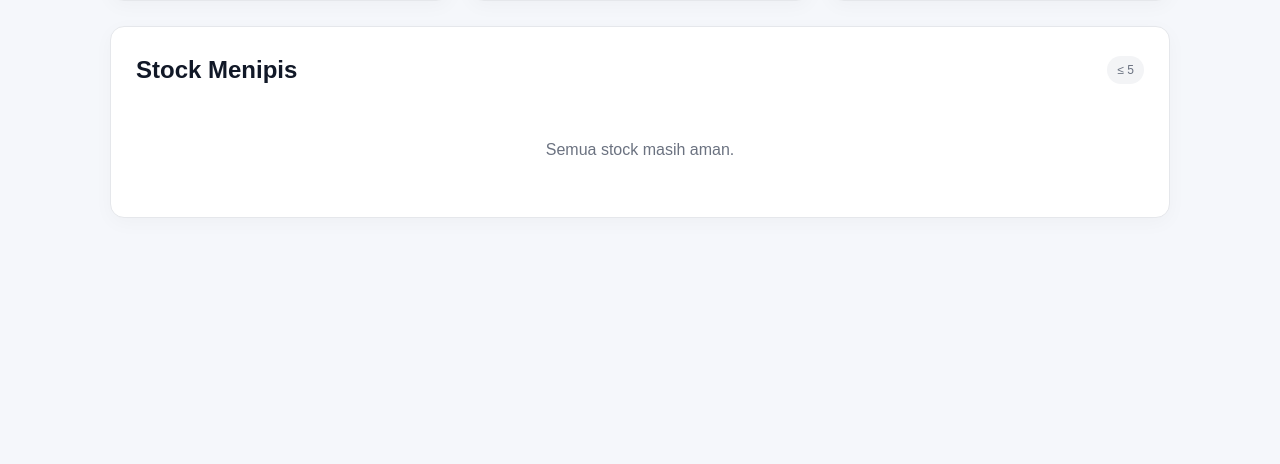
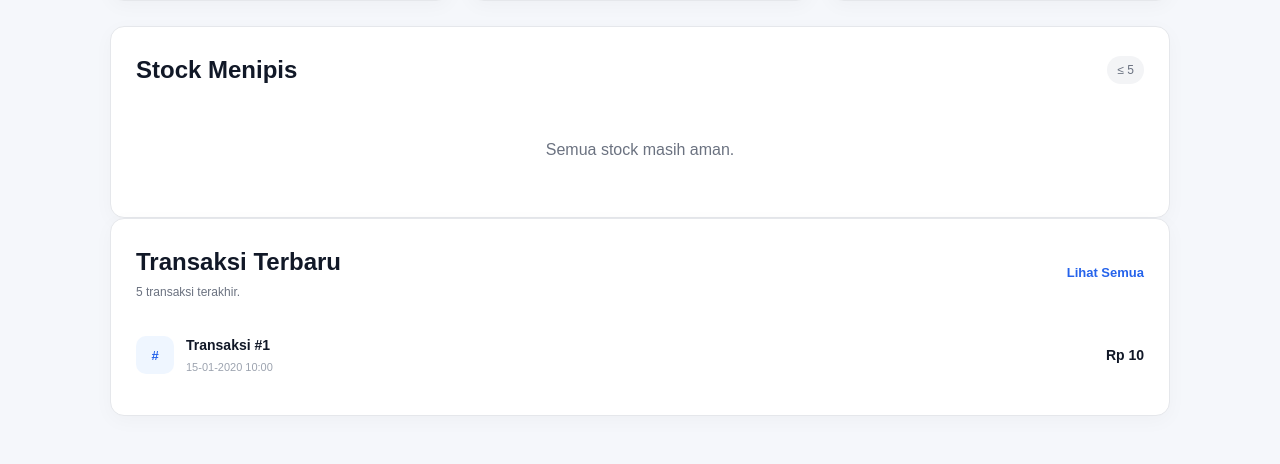
Before and after one commit to Masbismaa/flaskcrud, a Flask app: page /dashboard in a window 1280 px wide. Shown: the part 336-800 px from the top of the page. Run offline with Flask 3, Linux system fonts and the light colour scheme; tables that the repository leaves empty hold one stand-in row (values such as "Sample post").

Commit message:
Feat : Tambah transaksi terbaru pada dashboard

```diff
--- a/routes/product_routes.py
+++ b/routes/product_routes.py
@@ -6,7 +6,7 @@ from flask import (
     url_for
 )
 
-from models import db, Product, Category
+from models import db, Product, Category, Sale
 
 product_bp = Blueprint(
     "product",
@@ -41,10 +41,15 @@ def dashboard():
     ).order_by(
         Product.stock.asc()
     ).all()
+
+    recent_sales = Sale.query.order_by(
+        Sale.created_at.desc()
+    ).limit(5).all()
+
     return render_template(
         "dashboard.html", total_products = total_products,
         total_stock = total_stock, out_of_stock = out_of_stock,
-        low_stock = low_stock
+        low_stock = low_stock, recent_sales = recent_sales
     )
 
 
--- a/static/css/style.css
+++ b/static/css/style.css
@@ -944,3 +944,115 @@ select:focus {
 .nav-links a.active:hover {
     background: #1d4ed8;
 }
+
+/* =========================
+   RECENT SALES
+========================= */
+
+.card-description {
+    color: var(--text-muted);
+
+    font-size: 12px;
+
+    margin-top: 3px;
+}
+
+
+.card-link {
+    color: var(--primary);
+
+    text-decoration: none;
+
+    font-size: 13px;
+
+    font-weight: 600;
+
+    transition: color 0.2s ease;
+}
+
+
+.card-link:hover {
+    color: var(--primary-dark);
+}
+
+
+.recent-sales-list {
+    display: flex;
+
+    flex-direction: column;
+}
+
+
+.sale-item {
+    display: flex;
+
+    justify-content: space-between;
+
+    align-items: center;
+
+    gap: 15px;
+
+    padding: 14px 0;
+
+    border-bottom: 1px solid var(--border);
+}
+
+
+.sale-item:last-child {
+    border-bottom: none;
+}
+
+
+.sale-info {
+    display: flex;
+
+    align-items: center;
+
+    gap: 12px;
+}
+
+
+.sale-icon {
+    width: 38px;
+    height: 38px;
+
+    display: flex;
+
+    align-items: center;
+    justify-content: center;
+
+    border-radius: 10px;
+
+    background: #eff6ff;
+
+    color: var(--primary);
+
+    font-weight: 700;
+
+    font-size: 13px;
+}
+
+
+.sale-info strong {
+    display: block;
+
+    font-size: 14px;
+}
+
+
+.sale-info small {
+    display: block;
+
+    margin-top: 3px;
+
+    color: #9ca3af;
+
+    font-size: 11px;
+}
+
+
+.sale-total {
+    font-size: 14px;
+
+    white-space: nowrap;
+}
--- a/templates/dashboard.html
+++ b/templates/dashboard.html
@@ -105,7 +105,7 @@ Dashboard
 
         <div class="low-stock-list">
 
-    {% for product in low_stock %}
+        {% for product in low_stock %}
 
         <div class="stock-item">
 
@@ -163,4 +163,77 @@ Dashboard
 
 </div>
 
+<div class="dashboard-card recent-sales-card">
+
+    <div class="card-header">
+
+        <div>
+            <h2>
+                Transaksi Terbaru
+            </h2>
+
+            <p class="card-description">
+                5 transaksi terakhir.
+            </p>
+        </div>
+
+        <a
+            href="{{ url_for('sale.index') }}"
+            class="card-link"
+        >
+            Lihat Semua
+        </a>
+
+    </div>
+
+
+    {% if recent_sales %}
+
+        <div class="recent-sales-list">
+
+            {% for sale in recent_sales %}
+
+                <div class="sale-item">
+
+                    <div class="sale-info">
+
+                        <div class="sale-icon">
+                            #
+                        </div>
+
+                        <div>
+
+                            <strong>
+                                Transaksi #{{ sale.id }}
+                            </strong>
+
+                            <small>
+                                {{ sale.created_at.strftime("%d-%m-%Y %H:%M") }}
+                            </small>
+
+                        </div>
+
+                    </div>
+
+
+                    <strong class="sale-total">
+                        Rp {{ "{:,.0f}".format(sale.total).replace(",", ".") }}
+                    </strong>
+
+                </div>
+
+            {% endfor %}
+
+        </div>
+
+    {% else %}
+
+        <p class="empty">
+            Belum ada transaksi.
+        </p>
+
+    {% endif %}
+
+</div>
+
 {% endblock %}
```
